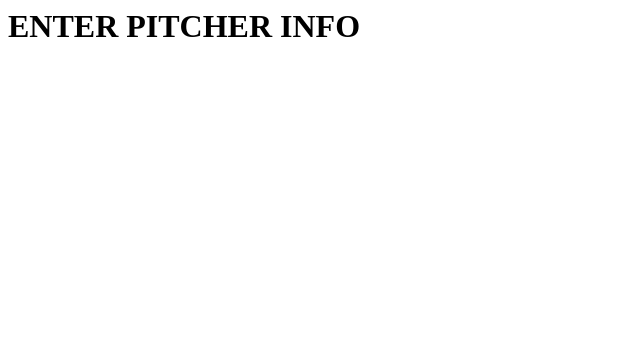
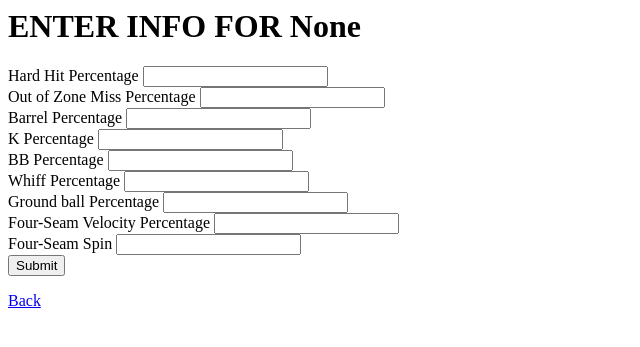
Before and after one commit to devonddunham/mlb-scouting, a Flask app: page /addReport/addPitcherInfo in a window 1280 px wide. Shown: the top 347 px of the page, without its empty margins (0-640 px from the left). Run offline with Flask 3, Linux system fonts and the light colour scheme; some libraries are stand-ins or nearby versions.

Commit message:
done with adding pitcher info (need to ensure proper numbers to insert)

```diff
--- a/backend/app.py
+++ b/backend/app.py
@@ -2,6 +2,7 @@
 from flask import Flask, render_template, request,redirect, url_for, flash, session
 from database import *
 import psycopg2.extras
+
 
 app = Flask(__name__)
 app.secret_key ="23adkfn23rfnjfa98"
@@ -96,19 +97,17 @@ def createReport():
             session['player'] = player  #store for later redirection
 
 
-            player_parts = player.split()
+            player_parts = player.split()   #break apart for sending names along
             firstName = player_parts[0]
             lastName = player_parts[1]
 
             position = fetch_data("SELECT primary_position FROM Player WHERE first_name = %s AND last_name = %s",(firstName,lastName,))
-            print(position)
 
             if position[0][0] == ('P'):   #IF player is a pitcher:
-                return redirect(url_for('addPitcherInfo')) #above goes with this
+                return redirect(url_for('addPitcherInfo',firstName=firstName,lastName =lastName,player=player)) #above goes with this
 
-            #else normal player
+            #else a normal player
             return redirect(url_for('addPositionInfo')) #above goes with this
-
 
         except Exception as e:
             print("ERROR")
@@ -118,13 +117,40 @@ def createReport():
 
 @app.route('/addReport/addPitcherInfo')    #renders page for PITCHERS ONLY
 def addPitcherInfo():
-    name = session.get('name')
+    scoutName = session.get('name') #get scout name and player from session (prev passed through)
     player = session.get('player')
-    return render_template('addPitcherInfo.html', name=name, player=player)
+    return render_template('addPitcherInfo.html',name=scoutName,player=player)
+@app.route('/addReport/addPitcherInfo/pitcherStats',methods=['POST']) #does logic for above function
+def pitcherStats():
+    try:
+        scoutName = session.get('name') #get scout name and player from session (prev passed through)
+        player = session.get('player')
+
+        #make everyting floats
+        hh = float(request.form['hh_perc'])
+        outzone=float(request.form['outzone_perc'])
+        barrel = float(request.form['barrel_perc'])
+        k = float(request.form['k_perc'])
+        bb = float(request.form['bb_perc'])
+        whiff = float(request.form['whiff_perc'])
+        gb = float(request.form['gb_perc'])
+        velocity = float(request.form['fourSeamVel_perc'])
+        spin = float(request.form['fourSeamSpin_perc'])
+
+        message = insertPitcherInfo(scoutName,player,hh,outzone,barrel,k,bb,whiff,gb,velocity,spin)
+
+        flash(message)
+        return redirect(url_for('index'))
+
+    except Exception as e:
+        flash("Error creating report")
+        return render_template('addPitcherInfo.html')
 
 
 
-@app.route('/addReport/addPositionInfo') #renders page for PITCHERS ONLY
+
+
+@app.route('/addReport/addPositionInfo') #renders page for POSITION PLAYERS ONLY
 def addPositionInfo():
     name = session.get('name')
     player = session.get('player')
--- a/backend/templates/addPitcherInfo.html
+++ b/backend/templates/addPitcherInfo.html
@@ -1,3 +1,36 @@
 <html>
-    <h1>ENTER PITCHER INFO</h1>
+    {% with messages = get_flashed_messages(with_categories=true) %}
+        {% if messages %}
+        {% for category, message in messages %}
+            <div class="alert {{ category }}">{{ message }}</div>
+        {% endfor %}
+        {% endif %}
+    {% endwith %}
+
+    <h1>ENTER INFO FOR {{ player }}</h1>
+    <body>
+        <form action="{{url_for('pitcherStats')}}" method = "POST">
+            Hard Hit Percentage
+            <input type = "number" step="any" name = "hh_perc"/><br>
+            Out of Zone Miss Percentage
+            <input type = "number" step="any"name = "outzone_perc"/><br>
+            Barrel Percentage
+            <input type = "number"step="any" name = "barrel_perc"/><br>
+            K Percentage
+            <input type = "number" step="any"name ="k_perc"/></br>
+            BB Percentage <!--walk-->
+            <input type = "number" step="any"name ="bb_perc"/></br>
+            Whiff Percentage
+            <input type = "number" step="any"name ="whiff_perc"/></br>
+            Ground ball Percentage
+            <input type = "number" step="any"name ="gb_perc"/></br>
+            Four-Seam Velocity Percentage
+            <input type = "number" step="any"name ="fourSeamVel_perc"/></br>
+            Four-Seam Spin
+            <input type = "number" step="any"name ="fourSeamSpin_perc"/></br>
+
+            <input type = "submit" value = "Submit"/>
+        </form>
+        <a href="/addReport">Back</a>
+    </body>
 </html>
```
Also changed, not shown: backend/database.py (+89 -2 lines).
